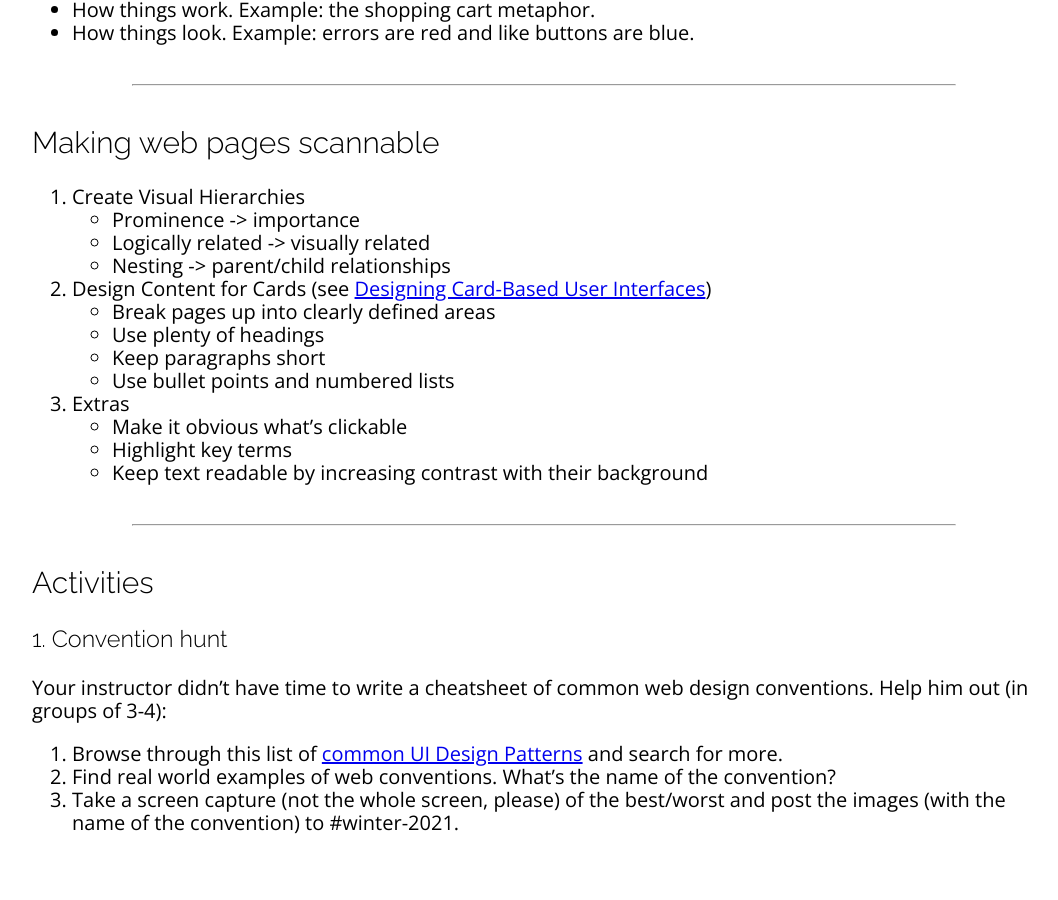
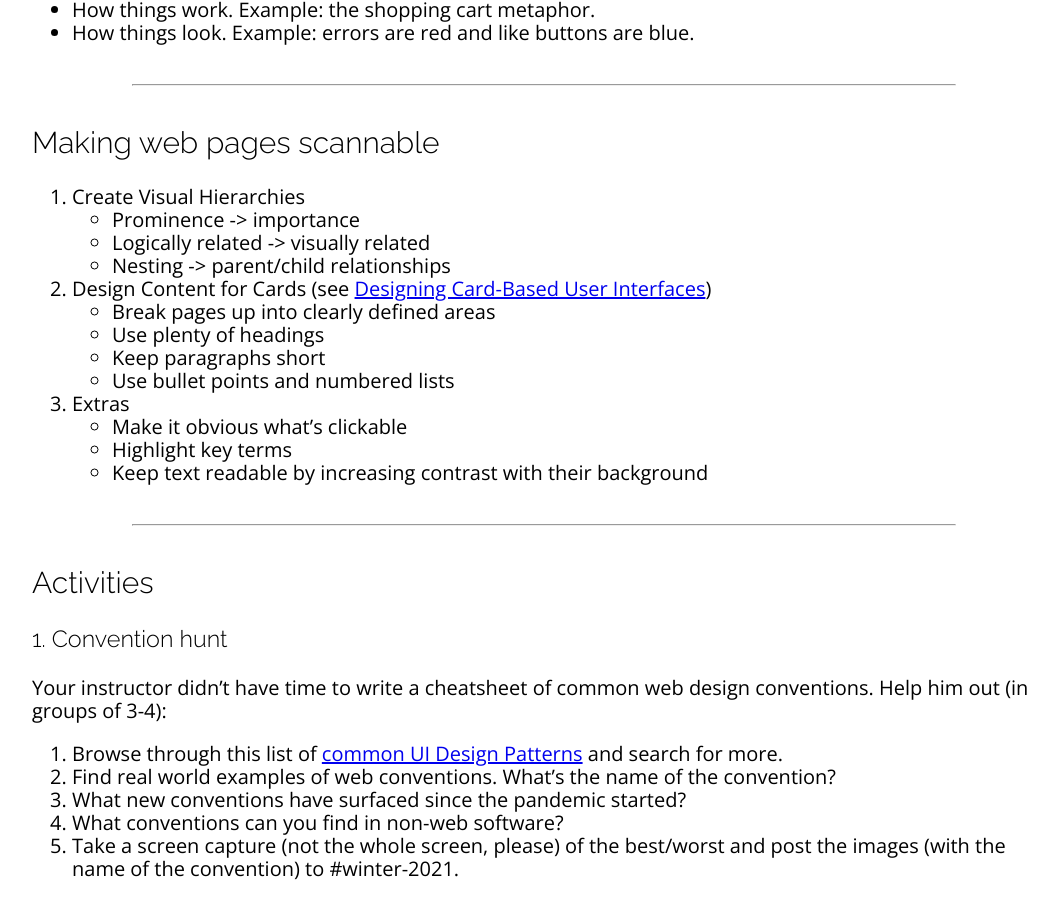
Before and after one commit to sait-wbdv/winter-2021, a Jekyll site: the page built from cheatsheets/web-conventions/index.md, in a window 1280 px wide and 900 px high, scrolled down 904 px. Shown: the whole window, without its empty margins (96-1154 px from the left). Built offline with Jekyll 4.4.1, drawn with Linux system fonts in a browser that asks for light colours; nearby versions of some CDN libraries; before the commit the page ends 1758 px from its top, so only the background shows below that.

Commit message:
added questions

```diff
--- a/cheatsheets/web-conventions/index.md
+++ b/cheatsheets/web-conventions/index.md
@@ -45,4 +45,6 @@ Conventions are popular design patterns that evolve over time as the user become
 Your instructor didn't have time to write a cheatsheet of common web design conventions. Help him out (in groups of 3-4):
 1. Browse through this list of [common UI Design Patterns](http://ui-patterns.com/patterns) and search for more.
 2. Find real world examples of web conventions. What's the name of the convention?
-3. Take a screen capture (not the whole screen, please) of the best/worst and post the images (with the name of the convention) to #winter-2021.
+3. What new conventions have surfaced since the pandemic started?
+4. What conventions can you find in non-web software?
+4. Take a screen capture (not the whole screen, please) of the best/worst and post the images (with the name of the convention) to #winter-2021.
```
Also changed, not shown: cheatsheets/design/mental-models/index.md (+2 -0 lines).
